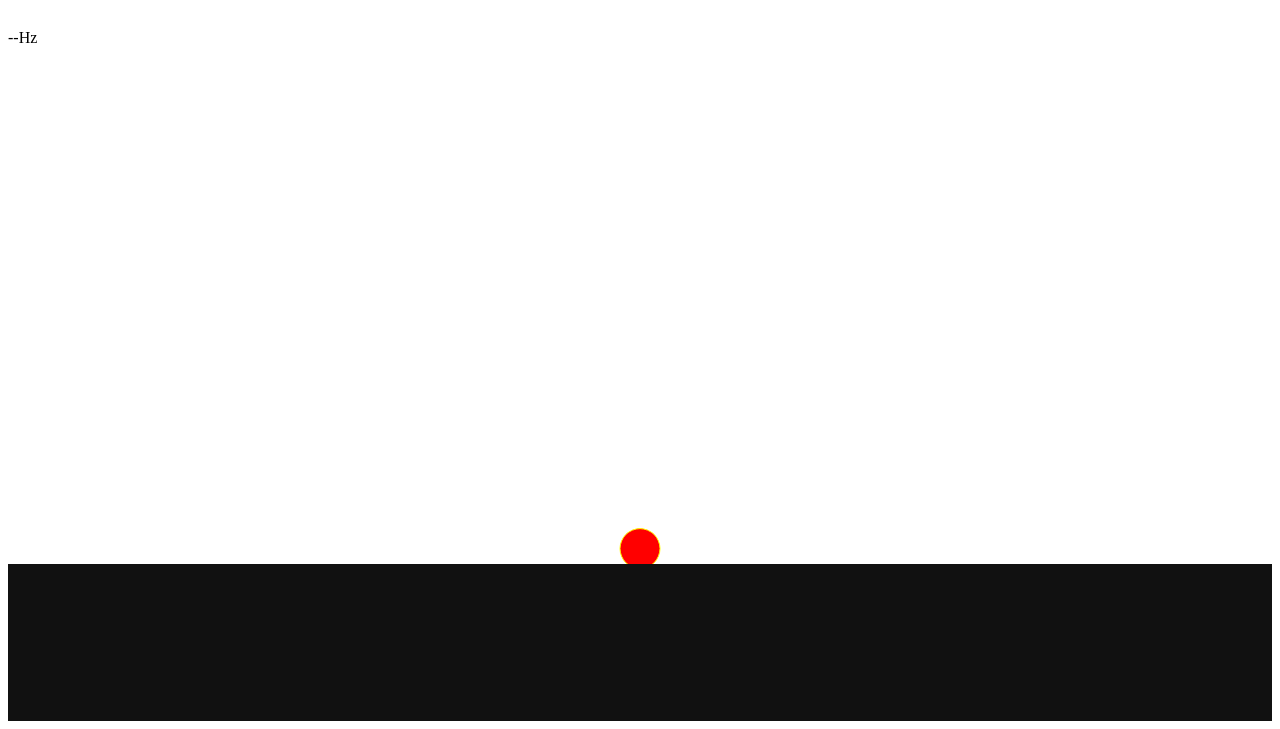
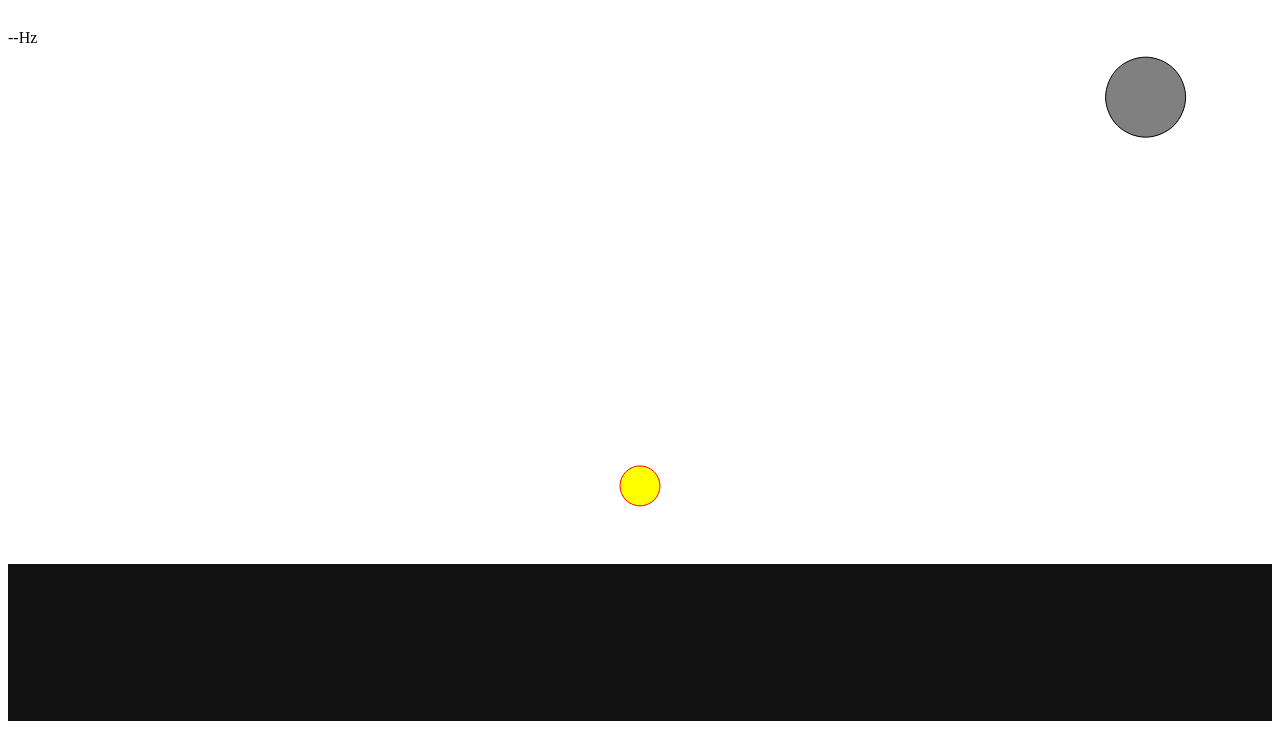
Before and after one commit to johanhenrikssn/Labyrint, a plain HTML site: page index.html in a window 1280 px wide. Shown: the part 88-817 px from the top of the page. Drawn offline with Linux system fonts and the light colour scheme; files whose address does not match are found by name.

Commit message:
Added hole and ball-in-hole handling

```diff
--- a/index.html
+++ b/index.html
@@ -89,25 +89,46 @@
 			var params = { width: intendedWidth, height: gamebox_height };
 			var two = new Two(params).appendTo(gamebox);
 
+			//HÅLET
+			var hole_radius = 40;
+			var hole = two.makeCircle(72, 100, hole_radius);
+			hole.fill = 'grey';
+			hole.stroke = 'black';
+			hole.linewidth = 1;
+			var hole_xPosition = intendedWidth - intendedWidth*0.1;
+			var hole_yPosition = gamebox_height*0.08;
+			hole.translation.set(hole_xPosition,hole_yPosition);
 
-			var circle = two.makeCircle(72, 100, 20);
 
-			circle.fill = 'red';
-			circle.stroke = 'yellow';
+			//BOLLEN
+			var circle_radius = 20;
+			var circle = two.makeCircle(72, 100, circle_radius);
+			circle.fill = 'yellow';
+			circle.stroke = 'red';
 			circle.linewidth = 1;
-
 			var xPosition = intendedWidth/2;
-			var yPosition = gamebox_height - gamebox_height*0.2;
+			var yPosition = gamebox_height - gamebox_height*0.3;
 			circle.translation.set(xPosition,yPosition);
 
+
+
 			var delta = new Two.Vector(0, 0);
-
 
 			var index = [0, 0, 0, 0, 0, 0, 0, 0];
 			var j = 1;
 
 			var maxValue;
 
+			var circle_left = xPosition-circle_radius;
+			var circle_right = xPosition+circle_radius;
+			var circle_top = yPosition+circle_radius;
+			var circle_bottom = yPosition-circle_radius;
+
+
+			var hole_left = hole_xPosition-hole_radius;
+			var hole_right = hole_xPosition+hole_radius;
+			var hole_top = hole_yPosition+hole_radius;
+			var hole_bottom = hole_yPosition-hole_radius;
 
 
 			// animationloop
@@ -132,25 +153,30 @@
 				//stops the ball from rollin' out of the window
 				if(xPosition < (intendedWidth-20) && xPosition > 20 && index[1] != 0&& AllTheSame(index)){
 					//decides the steering of the ball
-					if(index[1] < 15){
+					if(index[1] < 12){
 						delta.x = -1;
 						xPosition--;
+						circle_left--;
+						circle_right--;
+
 					}
-					else if(index[1] > 15){
+					else if(index[1] > 12){
 						delta.x = +1;
 						xPosition++;
+						circle_left++;
+						circle_right++;
 					}
 				}
 				else
 					delta.x = 0;
 
 
+				if(circle_left > hole_left && circle_right < hole_right && circle_bottom> hole_bottom && circle_top < hole_top);
+					console.log("bärs");
+
+				circle.translation.addSelf(delta);
 
 
-
-				console.log(index);
-
-				circle.translation.addSelf(delta);
 
 			}).play();
 
@@ -158,9 +184,6 @@
 			// render everything to the screen
 			two.update();
 			//..............................................
-
-
-
 
 			function draw() {
 
--- a/style.css
+++ b/style.css
@@ -3,6 +3,11 @@
 	width: 100%;
 
 	margin: 0 auto;
+	/*
+	border-top-style: solid;
+	border-left-style: solid;
+	border-right-style: solid;
+	border-width: 2px; */
 }
 
 h1
```
Also changed, not shown: js/visualizer.js (renamed from visualizer.js).
